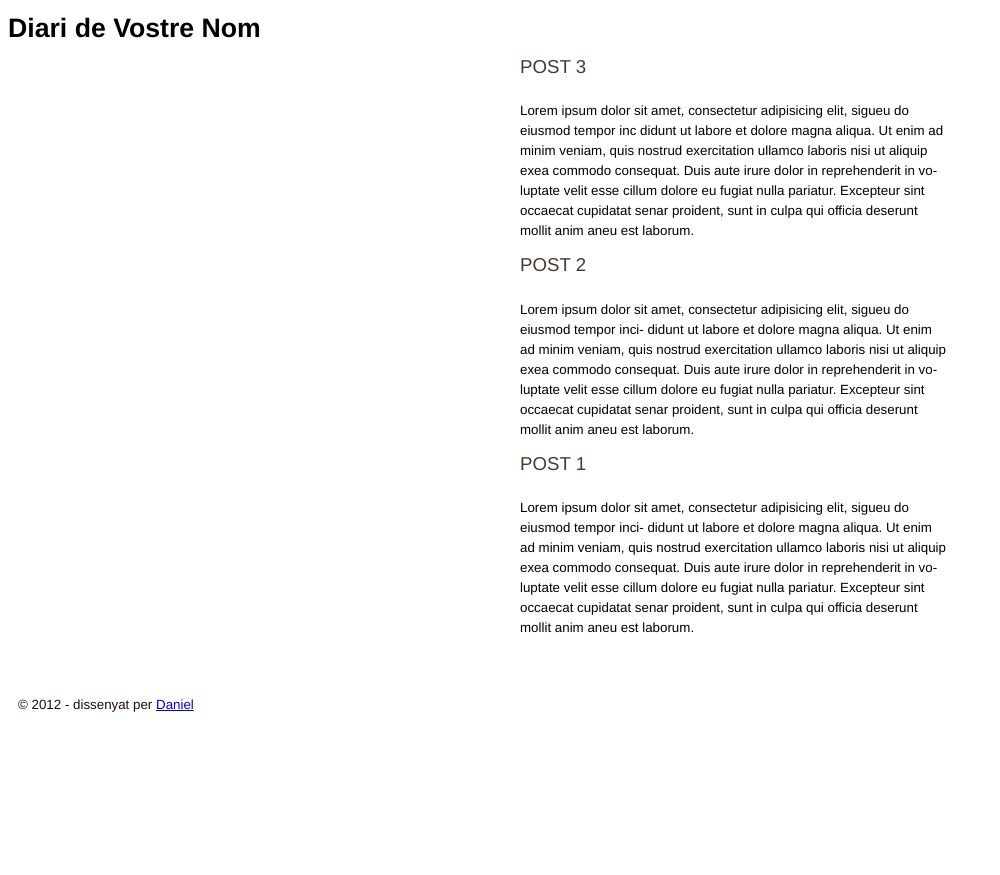
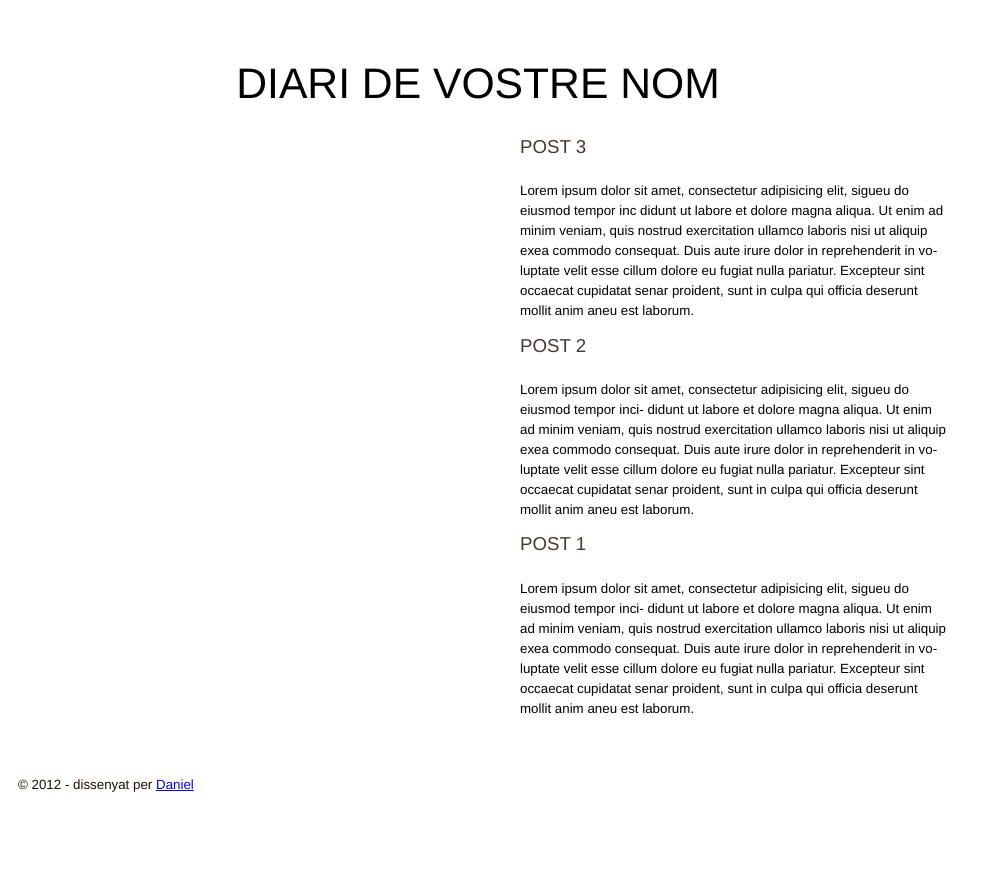
Before and after one commit to dbistuer/DiariDani, a plain HTML site: page index.html in a window 1280 px wide. Shown: the whole page, without its empty margins (0-1000 px from the left). Before the commit the page ends 800 px from the top, so only its background shows below. Drawn offline with Linux system fonts and the light colour scheme.

Commit message:
S'afegeixen les CSS de l'H1 i dels enllaços

```diff
--- a/style.css
+++ b/style.css
@@ -40,3 +40,17 @@ footer{
 	//border-top: 1px dotted #000;
 	background:#fff;
 }
+h1 {
+	font: 32pt Helvetica,"Helvetica neue", Arial, sans-serif;
+	text-align: center;
+	text-transform: uppercase;
+	color: #000;
+	padding-top: 30px ;
+	text-shadow: 1px 1px 2px #fff;
+}
+a:hover {
+	border-bottom:1px dotted #d2543c;
+}
+a img {
+	border:none;
+}
```
